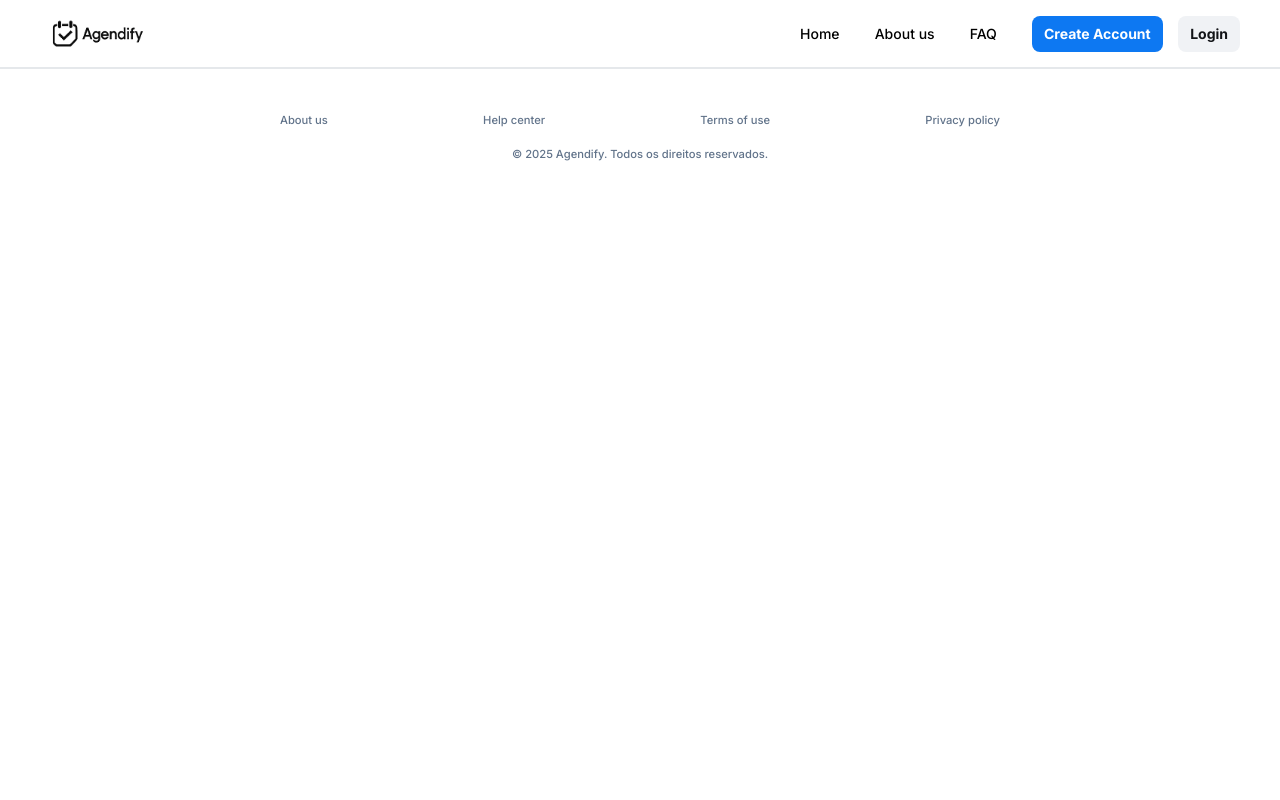
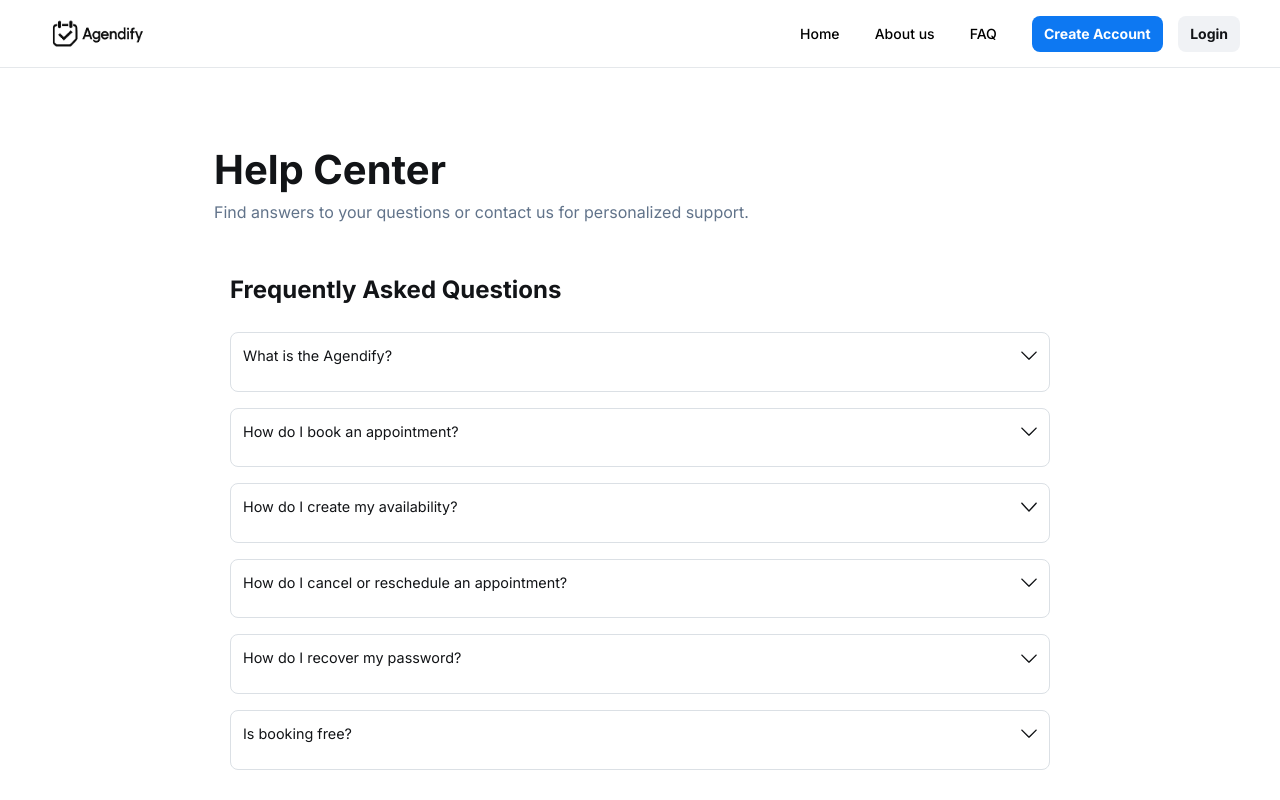
Before and after one commit to DouglaasPH/agendify, a React (Vite) app in the folder frontend/: page /help-center in a window 1280 px wide. Shown: the top 800 px of the page. Built offline with nearby package versions, Linux system fonts and the light colour scheme.

Commit message:
added help center page.

```diff
--- a/frontend/src/pages/help_center/helpCenter.tsx
+++ b/frontend/src/pages/help_center/helpCenter.tsx
@@ -1,5 +1,113 @@
+import { useState } from "react";
+import arrowVector from "../../assets/vectors/arrow.svg";
+
 function HelpCenterPage() {
-  return <div></div>;
+  const [openQuestion, setOpenQuestion] = useState<string | null>(null);
+
+  const toggleQuestion = (id: string) => {
+    setOpenQuestion(openQuestion === id ? null : id);
+  };
+
+  const faqData = [
+    {
+      id: "one",
+      question: "What is the Agendify?",
+      answer:
+        "Agendify is an intelligent scheduling platform designed for self-employed professionals, allowing clients to book appointments easily, quickly, and without the need to create an account.",
+    },
+    {
+      id: "two",
+      question: "How do I book an appointment?",
+      answer:
+        "Simply access the professional’s booking link, interact with the virtual assistant, and answer questions about date and time. At the end, you’ll receive a confirmation via email.",
+    },
+    {
+      id: "three",
+      question: "How do I create my availability?",
+      answer:
+        "In the professional’s dashboard, go to 'My Availabilities' and click 'Create new availability.' Choose the date, start time, end time, and the duration of each slot.",
+    },
+    {
+      id: "four",
+      question: "How do I cancel or reschedule an appointment?",
+      answer:
+        "Access the link in your confirmation email and follow the instructions to cancel or reschedule your appointment.",
+    },
+    {
+      id: "five",
+      question: "How do I recover my password?",
+      answer:
+        "On the login screen, click 'Forgot my password' and follow the instructions sent to your registered email.",
+    },
+    {
+      id: "six",
+      question: "Is booking free?",
+      answer:
+        "Yes, using Agendify to book appointments with professionals is completely free for clients.",
+    },
+  ];
+
+  return (
+    <div className="flex justify-center items-center px-4 mb-12">
+      <div className="w-full max-w-[900px] mt-8 xl:mt-12 flex flex-col gap-8 p-6">
+        {/* Cabeçalho */}
+        <section className="w-full">
+          <h1 className="font-inter font-bold text-[1.5rem] sm:text-[2rem] xl:text-[2.5rem] text-[#121417]">
+            Help Center
+          </h1>
+          <p className="font-inter font-normal text-[0.8rem] sm:text-[0.9rem] xl:text-[1rem] text-[#61738A]">
+            Find answers to your questions or contact us for personalized
+            support.
+          </p>
+        </section>
+
+        {/* FAQ */}
+        <section className="w-full flex flex-col gap-6 p-4">
+          <h5 className="font-inter font-bold text-[1.2rem] sm:text-[1.4rem] xl:text-[1.5rem] text-[#121417]">
+            Frequently Asked Questions
+          </h5>
+
+          <div className="flex flex-col gap-4">
+            {faqData.map((item) => (
+              <div
+                key={item.id}
+                className="border border-[#DBE0E5] rounded-lg cursor-pointer overflow-hidden"
+                onClick={() => toggleQuestion(item.id)}
+              >
+                <div className="flex justify-between items-center p-3">
+                  <p className="font-inter font-normal text-[0.9rem] sm:text-[0.95rem] xl:text-[0.9rem] text-[#121417]">
+                    {item.question}
+                  </p>
+                  <img
+                    src={arrowVector}
+                    alt="arrow vector"
+                    className="w-[1.2rem] sm:w-[1rem] transition-transform duration-300"
+                    style={{
+                      transform:
+                        openQuestion === item.id
+                          ? "rotate(180deg)"
+                          : "rotate(0deg)",
+                    }}
+                  />
+                </div>
+
+                {/* Resposta com animação */}
+                <div
+                  className={`px-3 pb-3 font-inter text-[#61738A] text-[0.85rem] sm:text-[0.9rem] xl:text-[0.8rem] transition-all duration-300 ease-in-out`}
+                  style={{
+                    maxHeight: openQuestion === item.id ? "500px" : "0px",
+                    opacity: openQuestion === item.id ? 1 : 0,
+                  }}
+                >
+                  {item.answer}
+                </div>
+              </div>
+            ))}
+          </div>
+        </section>
+      </div>
+    </div>
+  );
 }
 
 export default HelpCenterPage;
```
Also changed, not shown: frontend/src/assets/vectors/arrow.svg (added).
